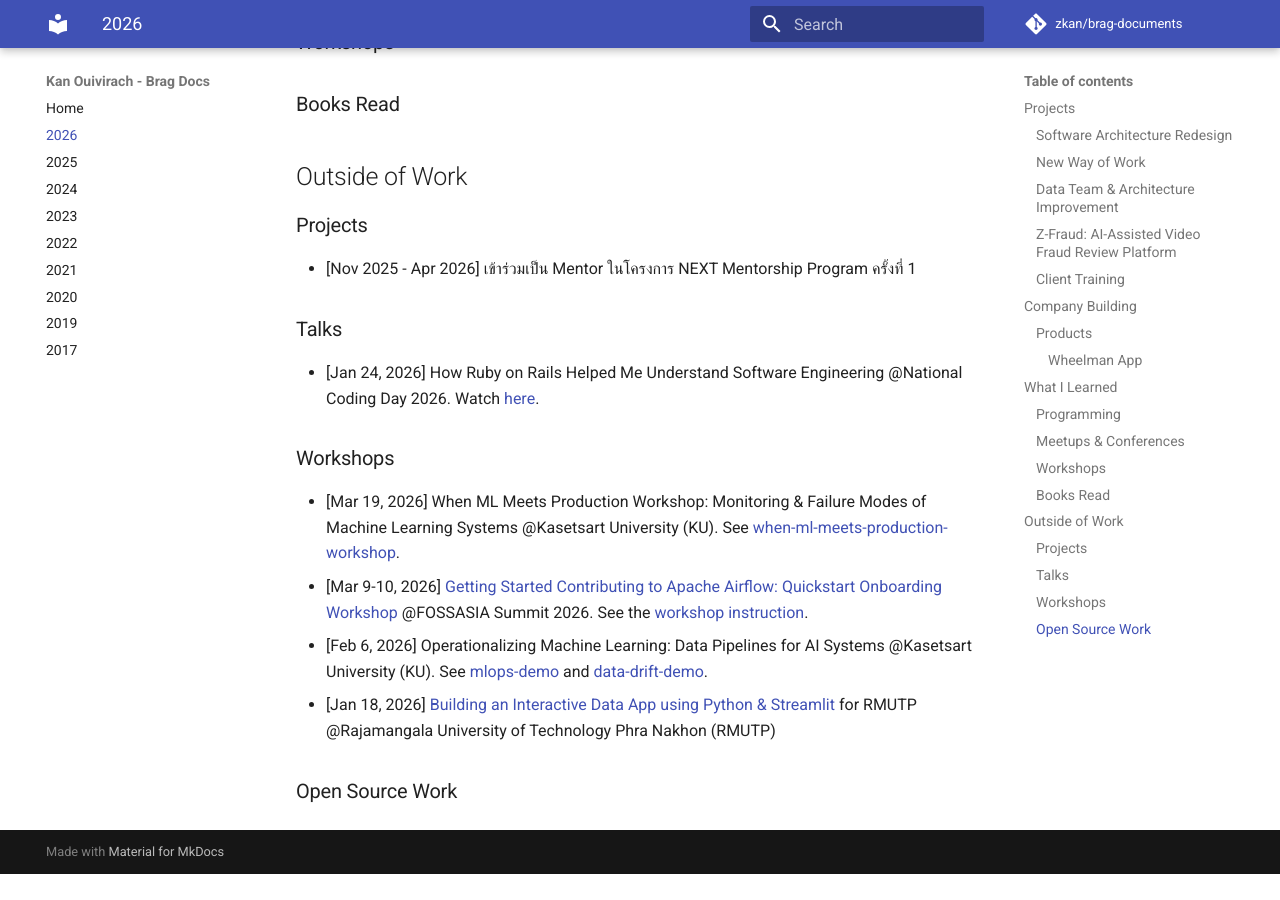
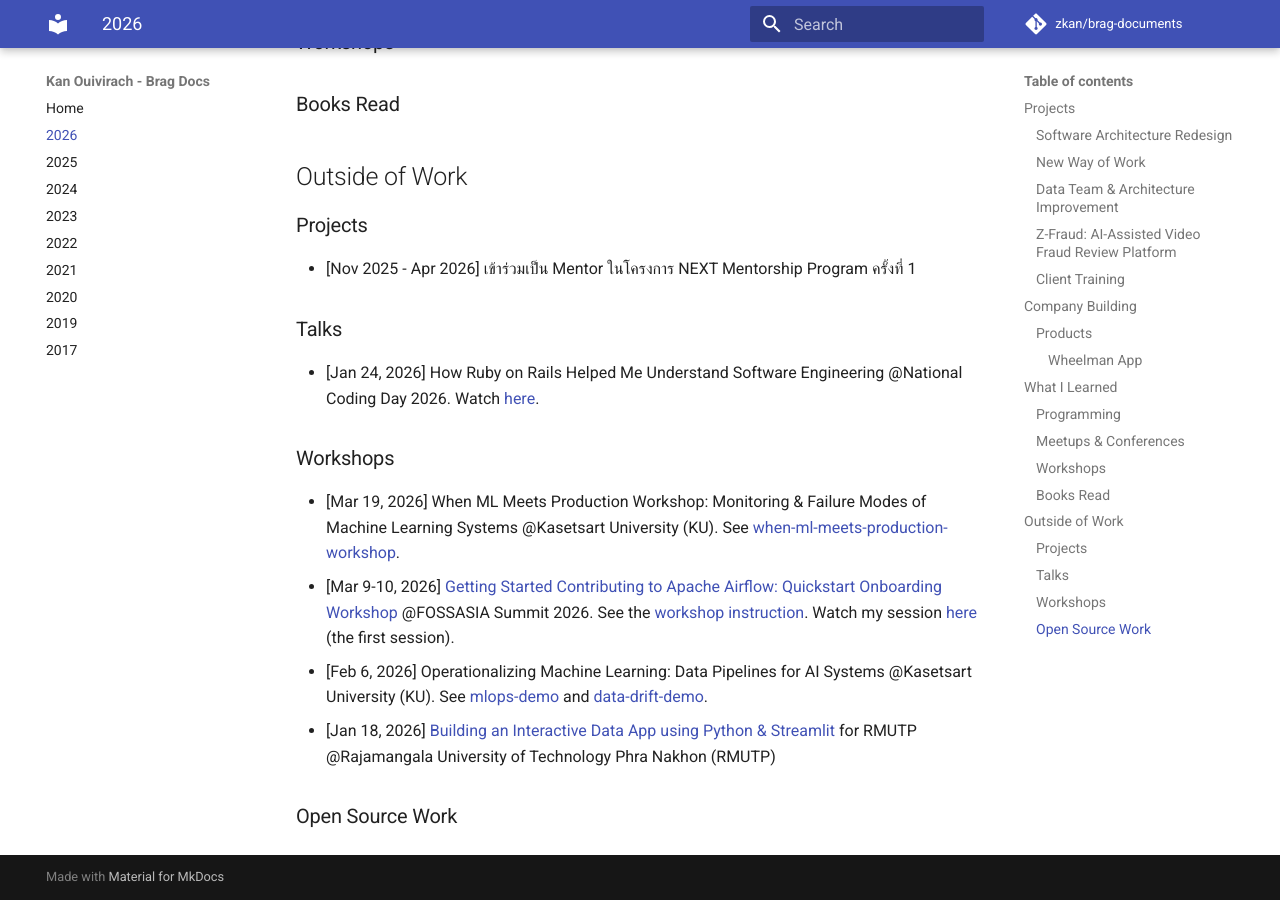
Before and after one commit to zkan/brag-documents, an MkDocs documentation site: the page built from docs/2026.md, in a window 1280 px wide and 900 px high, scrolled down 1889 px. Built offline with MkDocs 1.6.1 and Material for MkDocs 9.7.7, drawn with Linux system fonts in a browser that asks for light colours; comment, search, counter and statistics services are not loaded; before the commit the page ends 2763 px from its top, so only the background shows below that.

Commit message:
Add link to recording

```diff
--- a/docs/2026.md
+++ b/docs/2026.md
@@ -92,6 +92,9 @@ Joined this project on Feb 12, 2026.
   Workshop](https://eventyay.com/e/88882f3e/session/10211){target=_blank}
   @FOSSASIA Summit 2026. See the [workshop
   instruction](https://zkan.github.io/airflow-quickstart-onboarding-workshop/){target=_blank}.
+  Watch my session
+  [here](https://www.youtube.com/watch?v=P3UlEuSQZvk){target=_blank} (the first
+  session).
 * [Feb 6, 2026] Operationalizing Machine Learning: Data Pipelines for AI
   Systems @Kasetsart University (KU). See
   [mlops-demo](https://github.com/zkan/mlops-demo){target=_blank} and
```
